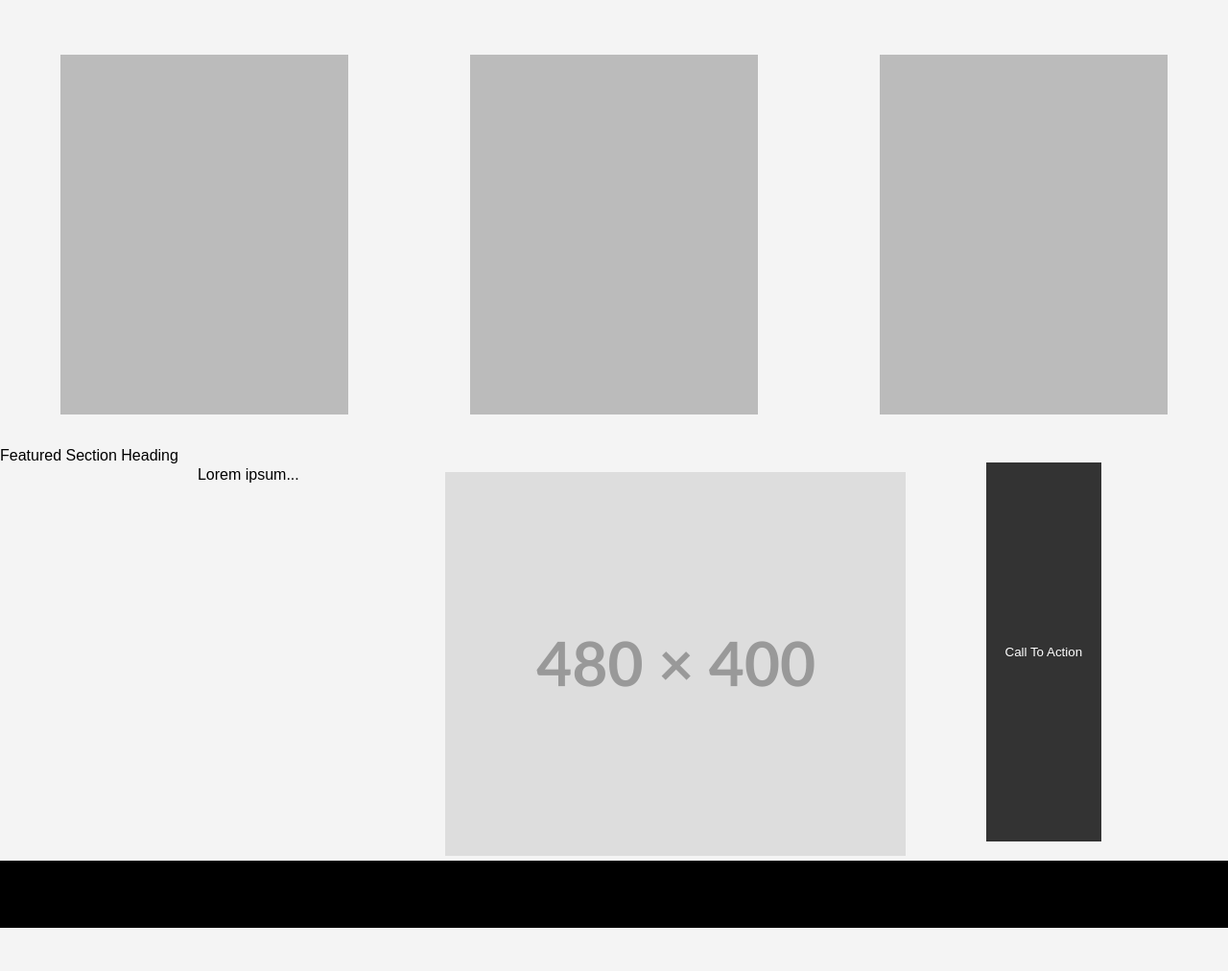
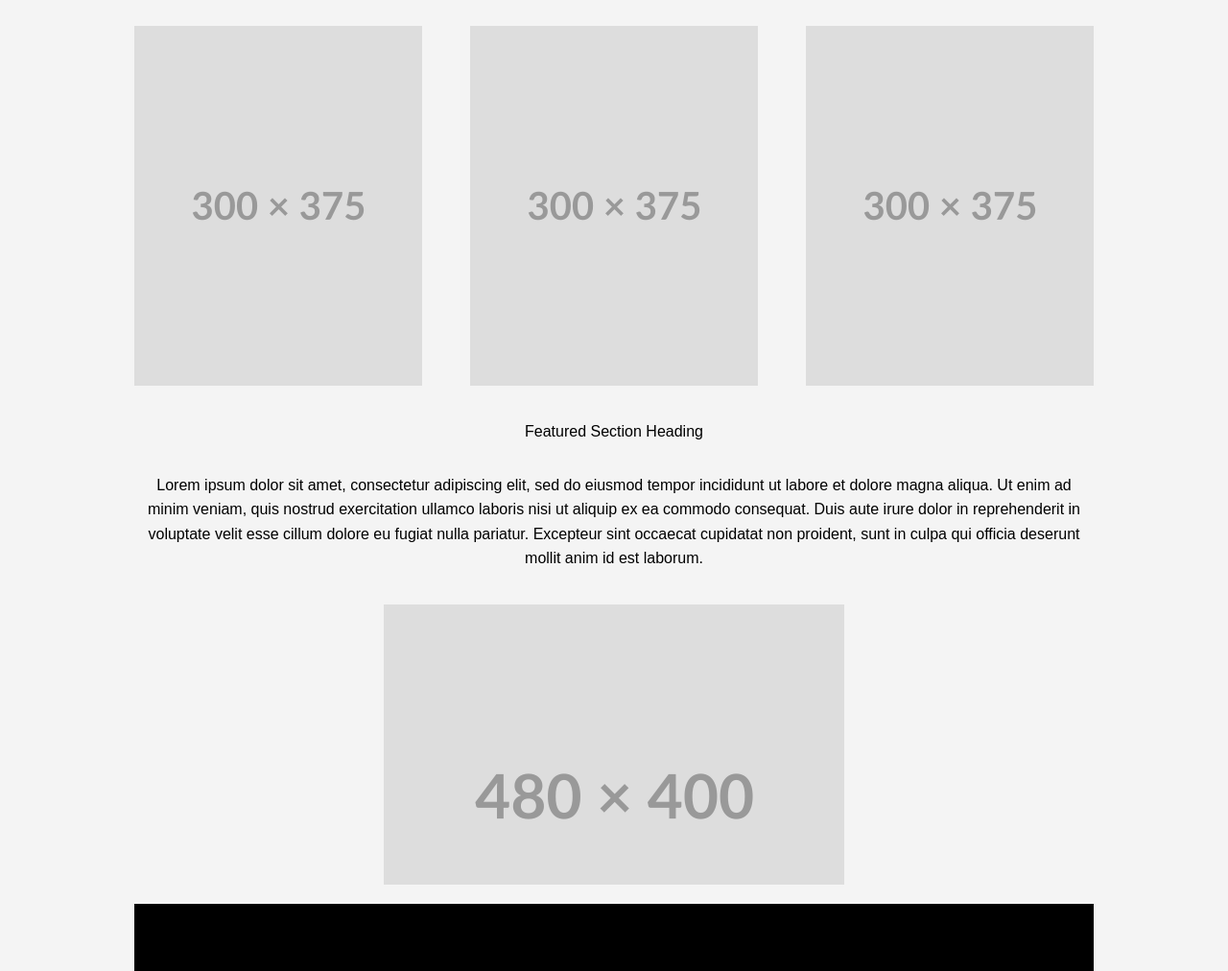
Before and after one commit to KaitlinDa/wirefame-exercise, a plain HTML site: page index.html in a window 1280 px wide. Shown: the part 573-1585 px from the top of the page at 96% size. Before the commit the page ends 1540 px from the top, so only its background shows below. Drawn offline with Linux system fonts and the light colour scheme.

Commit message:
Working on Lab 08

```diff
--- a/index.html
+++ b/index.html
@@ -1,5 +1,6 @@
 <!DOCTYPE html>
 <html lang="en">
+
 <head>
     <meta charset="UTF-8">
     <meta name="viewport" content="width=device-width, initial-scale=1.0">
@@ -7,6 +8,7 @@
     <link rel="stylesheet" href="style.css">
     <title>Webpage Layout</title>
 </head>
+
 <body>
     <header>
         <img src="200x70.png" alt="Logo">
@@ -25,14 +27,14 @@
     </div>
 
     <section>
-        <div></div>
-        <div></div>
-        <div></div>
+        <div> <img src="300x375.png" alt="Sub Banner"></div>
+        <div> <img src="300x375.png" alt="Sub Banner"></div>
+        <div> <img src="300x375.png" alt="Sub Banner"></div>
     </section>
 
     <section>
         <h2>Featured Section Heading</h2>
-        <p>Lorem ipsum...</p>
+        <p>Lorem ipsum dolor sit amet, consectetur adipiscing elit, sed do eiusmod tempor incididunt ut labore et dolore magna aliqua. Ut enim ad minim veniam, quis nostrud exercitation ullamco laboris nisi ut aliquip ex ea commodo consequat. Duis aute irure dolor in reprehenderit in voluptate velit esse cillum dolore eu fugiat nulla pariatur. Excepteur sint occaecat cupidatat non proident, sunt in culpa qui officia deserunt mollit anim id est laborum.</p>
         <div>
             <img src="480x400.png" alt="Featured Section Banner">
         </div>
@@ -43,4 +45,5 @@
         <!-- Footer content goes here -->
     </footer>
 </body>
+
 </html>
--- a/style.css
+++ b/style.css
@@ -2,6 +2,8 @@ body {
     font-family: Arial, sans-serif;
     line-height: 1.6;
     background-color: #f4f4f4;
+    margin: 0 auto;
+    max-width: 1000px;
 }
 
 header {
@@ -9,7 +11,7 @@ header {
     justify-content: space-between;
     align-items: center;
     background-color: #333;
-    padding: 10px 50px;
+    padding: 10px 20px;
 }
 
 header img {
@@ -24,7 +26,7 @@ header nav ul {
 
 header nav li {
     list-style-type: none;
-    padding: 10px 20px;
+    padding: 10px 15px;
     color: #ccc;
     cursor: pointer;
     transition: background-color 350ms;
@@ -35,7 +37,7 @@ header nav li:hover {
     color: #fff;
 }
 
-div {
+body > div {
     width: 960px;
     height: 450px;
     margin: 30px auto;
@@ -45,26 +47,36 @@ div {
 section {
     display: flex;
     justify-content: space-between;
+    margin: 20px 0;
 }
 
-section > div {
+section:first-of-type > div {
     width: 300px;
     height: 375px;
     background-color: #bbb;
 }
 
-section h2 {
-    text-align: center;
+section:last-of-type {
+    flex-direction: column;
+    align-items: center;
+    height: 500px;
+    overflow-y: auto;
 }
 
-section p {
+section:last-of-type h2,
+section:last-of-type p {
     text-align: center;
-    padding: 20px;
+    margin: 15px 0;
 }
 
-section button {
-    display: block;
-    margin: 20px auto;
+section:last-of-type div {
+    width: 480px;
+    height: 400px;
+    background-color: #bbb;
+    margin: 20px 0;
+}
+
+button {
     padding: 10px 20px;
     border: none;
     background-color: #333;
@@ -73,7 +85,7 @@ section button {
     transition: background-color 350ms;
 }
 
-section button:hover {
+button:hover {
     background-color: #555;
 }
 
@@ -81,4 +93,5 @@ footer {
     width: 100%;
     height: 70px;
     background-color: #000;
+    margin-top: 20px;
 }
```
